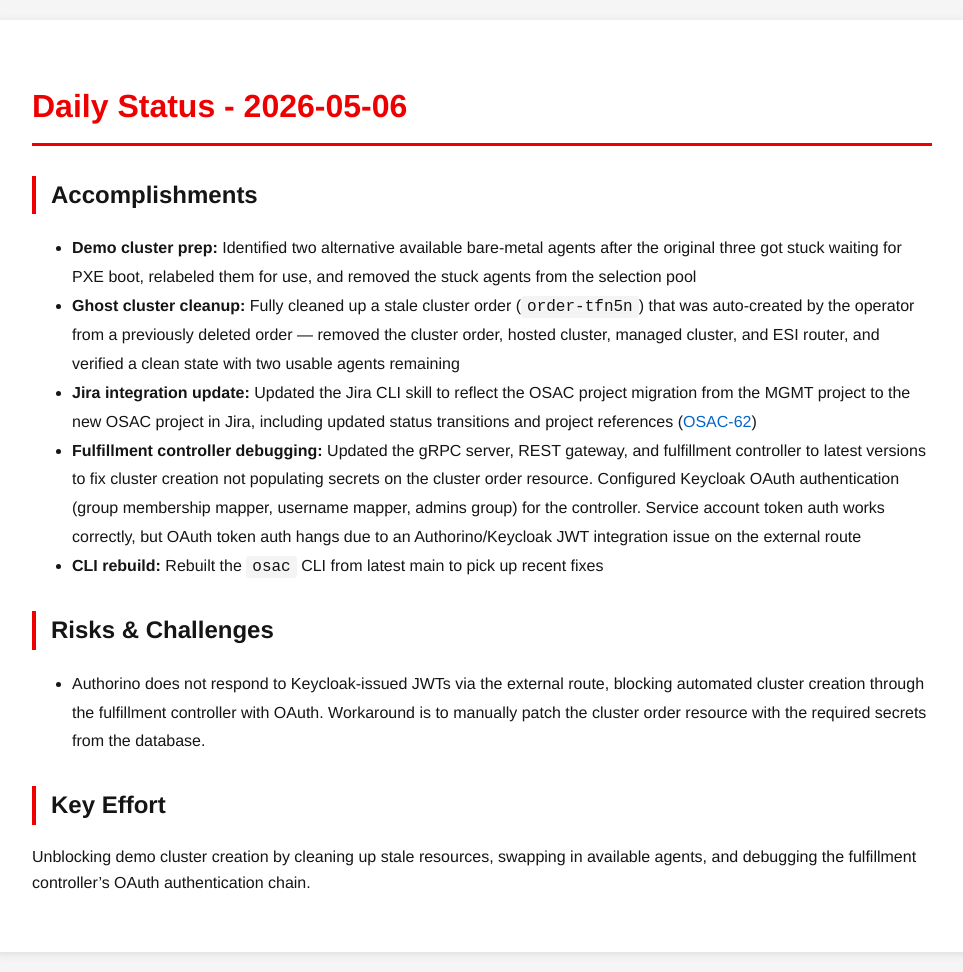
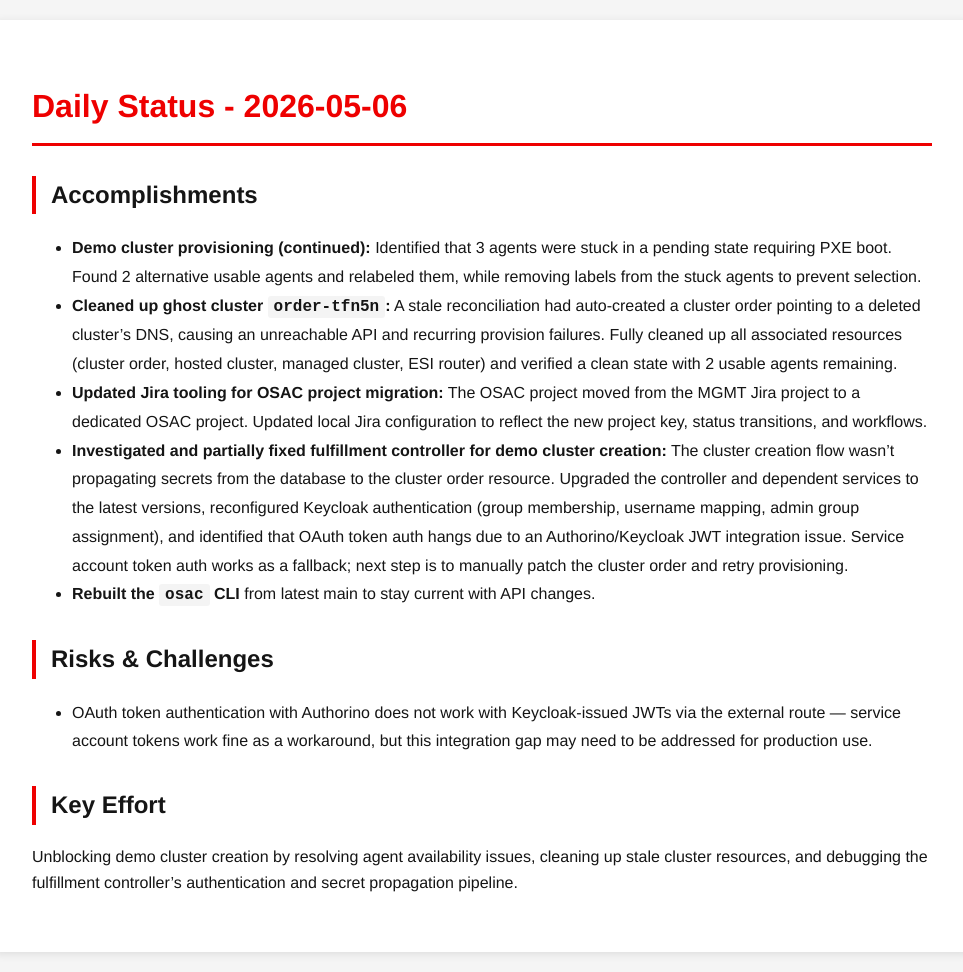
Before and after one commit to tzvatot/daily-status, a Jekyll site: the page built from 2026-05-06.md, in a window 1280 px wide. Shown: the whole page, without its empty margins (158-1121 px from the left). Built offline with Jekyll 4.4.1, drawn with Linux system fonts in a browser that asks for light colours.

Commit message:
Daily status update - 2026-05-06

```diff
--- a/2026-05-06.md
+++ b/2026-05-06.md
@@ -7,14 +7,17 @@ date: 2026-05-06
 # Daily Status - 2026-05-06
 
 ## Accomplishments
-- **Demo cluster prep:** Identified two alternative available bare-metal agents after the original three got stuck waiting for PXE boot, relabeled them for use, and removed the stuck agents from the selection pool
-- **Ghost cluster cleanup:** Fully cleaned up a stale cluster order (`order-tfn5n`) that was auto-created by the operator from a previously deleted order — removed the cluster order, hosted cluster, managed cluster, and ESI router, and verified a clean state with two usable agents remaining
-- **Jira integration update:** Updated the Jira CLI skill to reflect the OSAC project migration from the MGMT project to the new OSAC project in Jira, including updated status transitions and project references ([OSAC-62](https://issues.redhat.com/browse/OSAC-62))
-- **Fulfillment controller debugging:** Updated the gRPC server, REST gateway, and fulfillment controller to latest versions to fix cluster creation not populating secrets on the cluster order resource. Configured Keycloak OAuth authentication (group membership mapper, username mapper, admins group) for the controller. Service account token auth works correctly, but OAuth token auth hangs due to an Authorino/Keycloak JWT integration issue on the external route
-- **CLI rebuild:** Rebuilt the `osac` CLI from latest main to pick up recent fixes
+
+- **Demo cluster provisioning (continued):** Identified that 3 agents were stuck in a pending state requiring PXE boot. Found 2 alternative usable agents and relabeled them, while removing labels from the stuck agents to prevent selection.
+- **Cleaned up ghost cluster `order-tfn5n`:** A stale reconciliation had auto-created a cluster order pointing to a deleted cluster's DNS, causing an unreachable API and recurring provision failures. Fully cleaned up all associated resources (cluster order, hosted cluster, managed cluster, ESI router) and verified a clean state with 2 usable agents remaining.
+- **Updated Jira tooling for OSAC project migration:** The OSAC project moved from the MGMT Jira project to a dedicated OSAC project. Updated local Jira configuration to reflect the new project key, status transitions, and workflows.
+- **Investigated and partially fixed fulfillment controller for demo cluster creation:** The cluster creation flow wasn't propagating secrets from the database to the cluster order resource. Upgraded the controller and dependent services to the latest versions, reconfigured Keycloak authentication (group membership, username mapping, admin group assignment), and identified that OAuth token auth hangs due to an Authorino/Keycloak JWT integration issue. Service account token auth works as a fallback; next step is to manually patch the cluster order and retry provisioning.
+- **Rebuilt the `osac` CLI** from latest main to stay current with API changes.
 
 ## Risks & Challenges
-- Authorino does not respond to Keycloak-issued JWTs via the external route, blocking automated cluster creation through the fulfillment controller with OAuth. Workaround is to manually patch the cluster order resource with the required secrets from the database.
+
+- OAuth token authentication with Authorino does not work with Keycloak-issued JWTs via the external route — service account tokens work fine as a workaround, but this integration gap may need to be addressed for production use.
 
 ## Key Effort
-Unblocking demo cluster creation by cleaning up stale resources, swapping in available agents, and debugging the fulfillment controller's OAuth authentication chain.
+
+Unblocking demo cluster creation by resolving agent availability issues, cleaning up stale cluster resources, and debugging the fulfillment controller's authentication and secret propagation pipeline.
```
